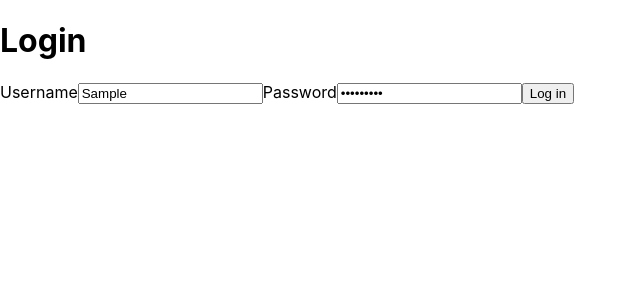
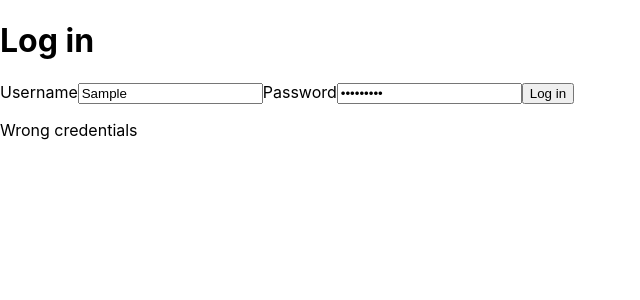
Before and after one commit to MikeOuroumis/react-auth-tdd-jest, a React (Create React App) app: page /login in a window 1280 px wide. Both pictures are taken after typing "Sample", "Sample123" into the empty fields and a click on the button "Log in". Shown: the top 300 px of the page, without its empty margins (0-640 px from the left). Built offline with nearby package versions, Linux system fonts and the light colour scheme.

Commit message:
message 'wrong credentials'

```diff
--- a/src/pages/Login.tsx
+++ b/src/pages/Login.tsx
@@ -4,21 +4,24 @@ function Login() {
   const [username, setUsername] = useState('')
   const [password, setPassword] = useState('')
   const [loggedIn, setLoggedIn] = useState(false)
+  const [error, setError] = useState('')
 
   const handleSubmit = (e: React.FormEvent) => {
     e.preventDefault()
     if (username === 'uncinc' && password === 'letmein') {
       setLoggedIn(true)
+      setError('')
     } else {
       setLoggedIn(false)
+      setError('Wrong credentials')
     }
   }
 
   return (
     <div>
-      <h1>Login</h1>
+      <h1>Log in</h1>
       <form onSubmit={handleSubmit}>
-        <label>
+        <label htmlFor="usernameInput">
           Username
           <input
             id="usernameInput"
@@ -27,7 +30,7 @@ function Login() {
           />
         </label>
 
-        <label>
+        <label htmlFor="passwordInput">
           Password
           <input
             id="passwordInput"
@@ -38,6 +41,7 @@ function Login() {
         </label>
         {loggedIn && <p>Logged in</p>}
         <button type="submit">Log in</button>
+        {error && <p>{error}</p>}
       </form>
     </div>
   )
```
Also changed, not shown: 1 other file (tests, documents, lock files or other folders).
